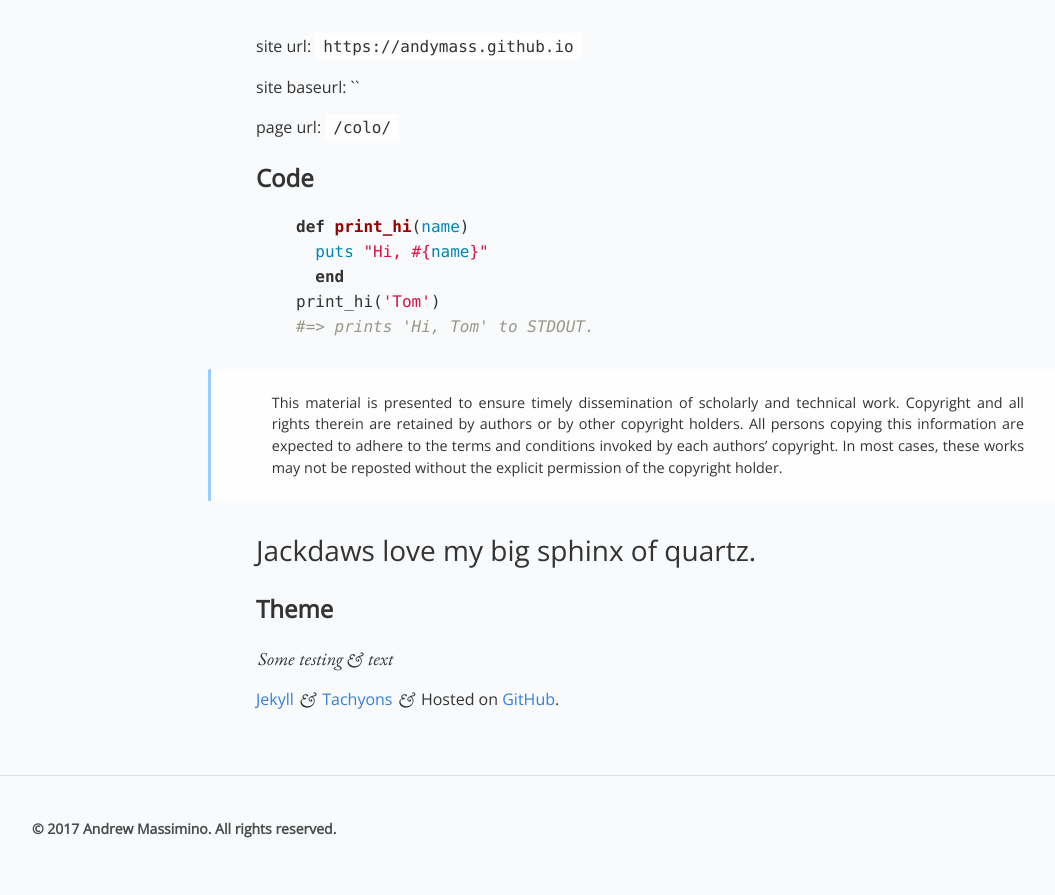
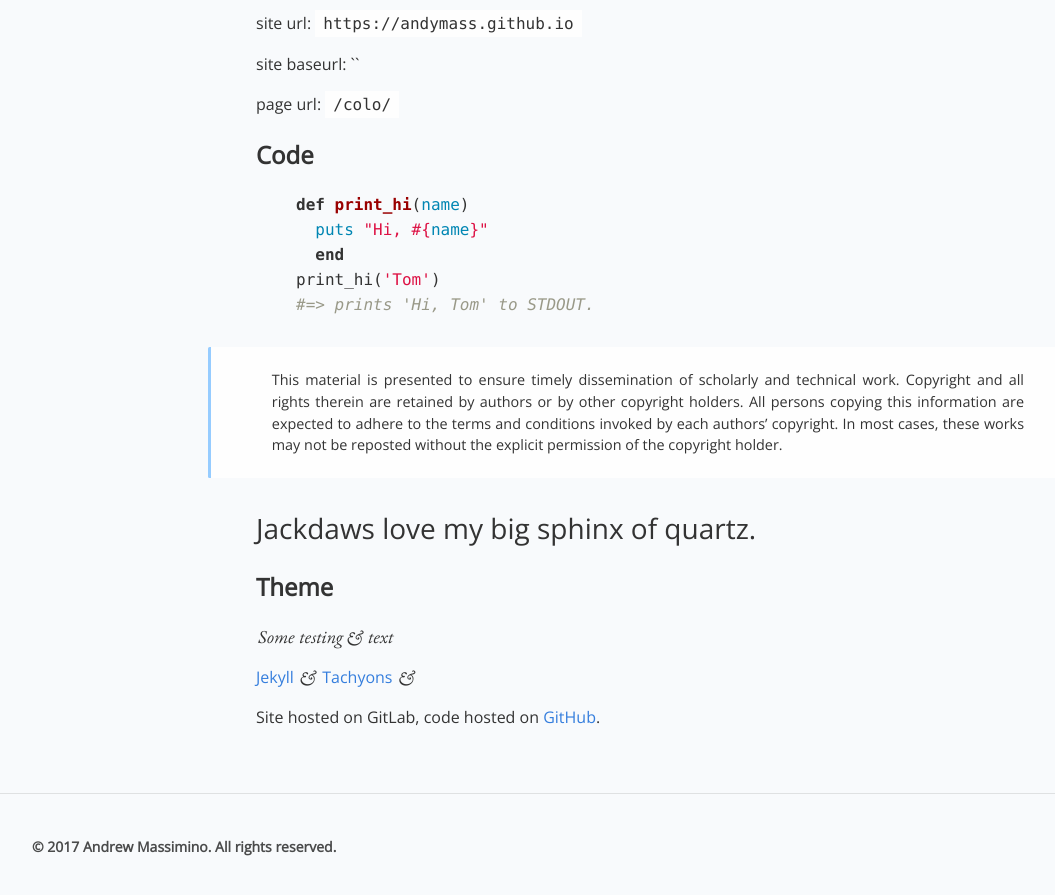
Before and after one commit to andymass/andymass.github.io, a Jekyll site: the page built from colo.md, in a window 1280 px wide and 900 px high, scrolled down 797 px. Shown: the top 895 px of the window, without its empty margins (0-1055 px from the left). Built offline with Jekyll 4.4.1, drawn with Linux system fonts in a browser that asks for light colours; nearby versions of some CDN libraries; some web fonts are replaced.

```diff
--- a/colo.md
+++ b/colo.md
@@ -33,7 +33,7 @@ Hello _world_ __world!__
 
 # Some big header
 
-# Tech
+## Tech
 
 site url: `{{ site.url }}`
 
@@ -66,4 +66,7 @@ Jackdaws love my big sphinx of quartz.</span>
 <span class="amper">Some testing &amp; text</span>
 
 [Jekyll](http://jekyllrb.com/) {{ amper }} [Tachyons](http://tachyons.io/)
-{{ amper }} Hosted on [GitHub](https://github.com/andymass/andymass.github.io).
+{{ amper }}
+
+Site hosted on GitLab, code hosted
+on [GitHub](https://github.com/andymass/andymass.github.io).
```
Also changed, not shown: _includes/head.html (+8 -0 lines).
